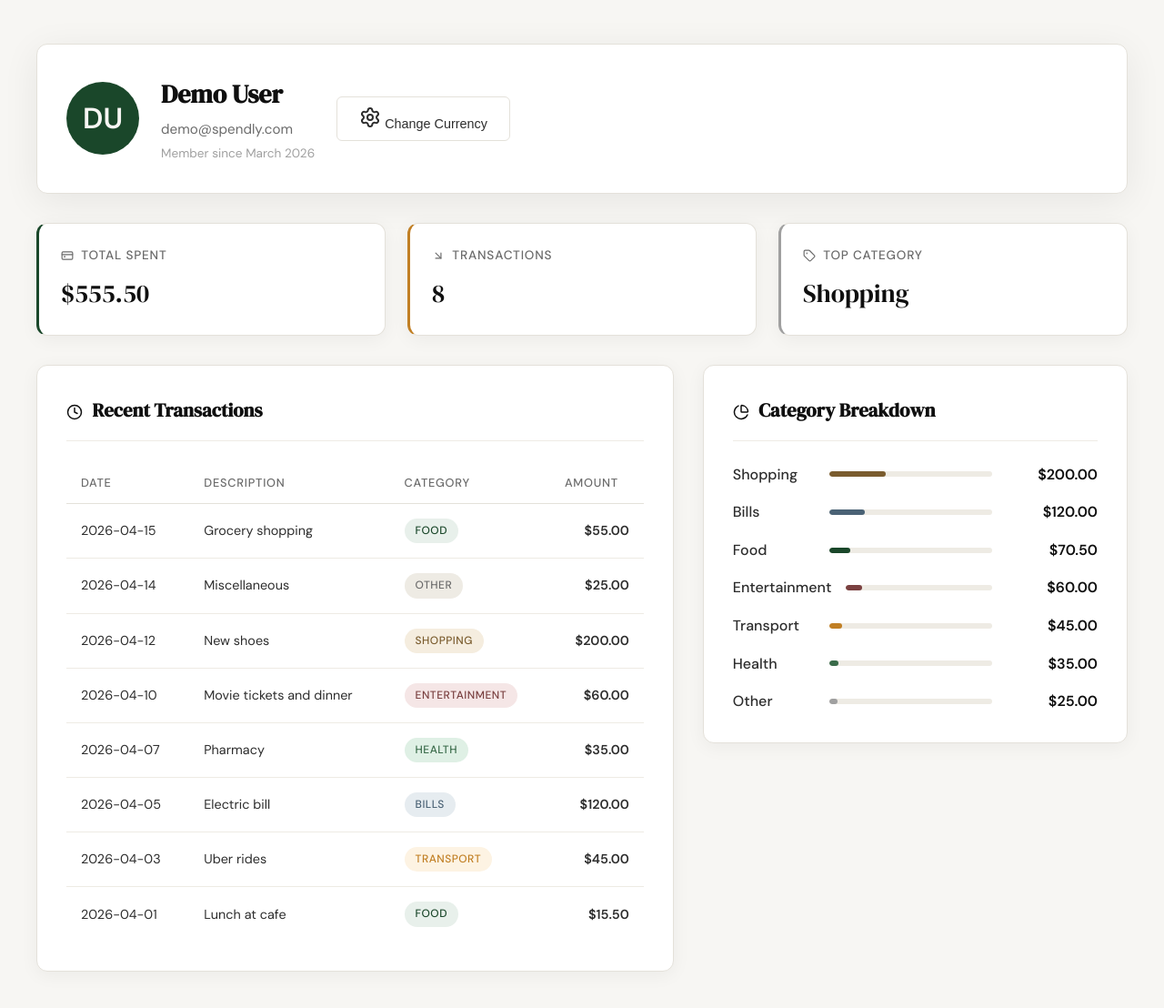
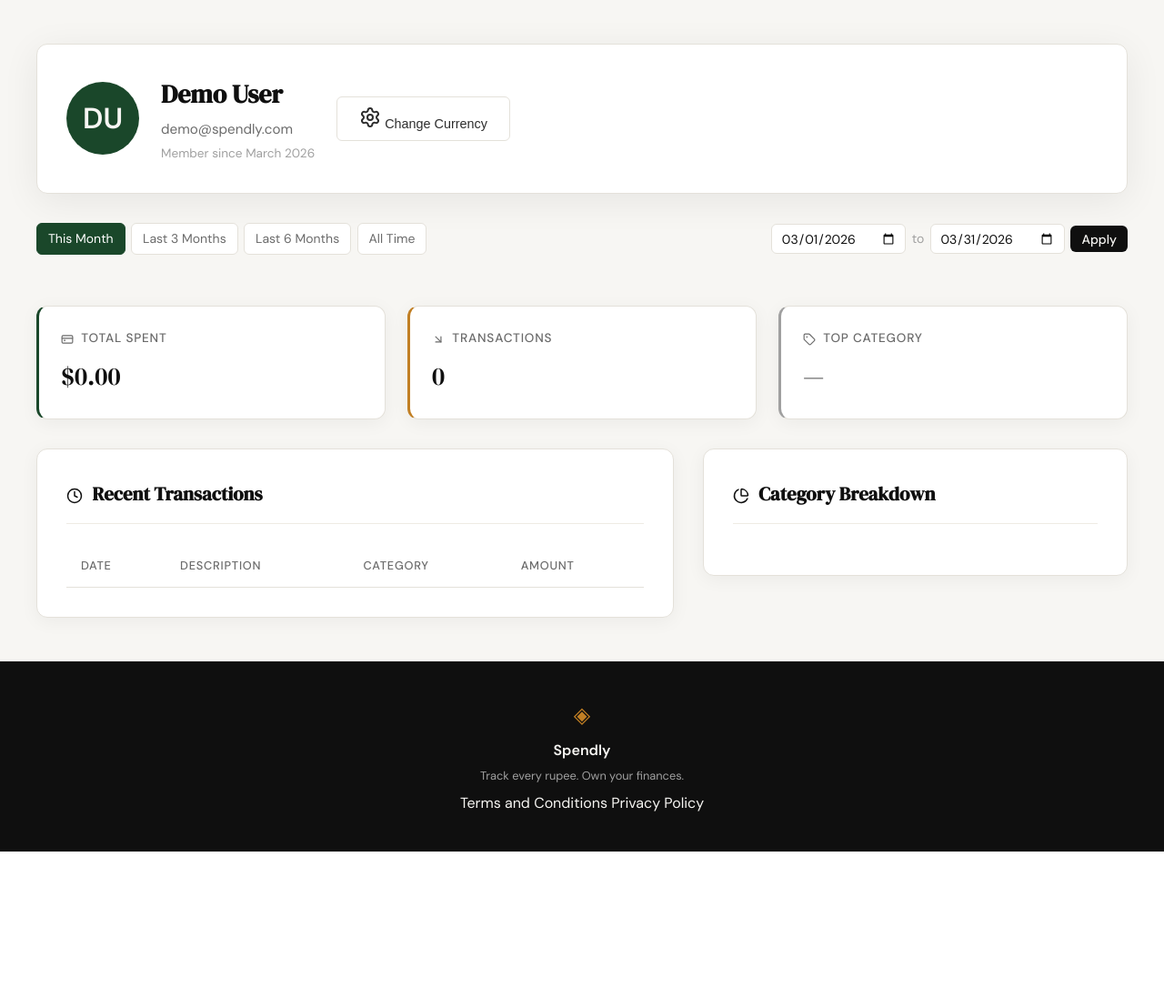
Before and after one commit to Aaslan01/Spendly, a Flask app: page /profile?date_from=2026-03-01&date_to=2026-03-31 in a window 1280 px wide. Shown: the part 61-1169 px from the top of the page at 91% size. After the commit the page ends 997 px from the top, so only its background shows below. Run offline with Flask 3, Linux system fonts and the light colour scheme; the visitor is signed in with stand-in values (Sample User, id 1); data comes from the database, SQL or seed files in the repository; lists and menus that the app fills with data are empty.

Commit message:
Added Date Filter

```diff
--- a/app.py
+++ b/app.py
@@ -6,7 +6,7 @@
 
 from database.db import get_db, init_db, seed_db, create_user, get_user_by_email, get_user_by_id, update_user_currency
 from database.queries import get_summary_stats, get_recent_transactions, get_category_breakdown
-from datetime import datetime
+from datetime import datetime, date as date_type
 from werkzeug.security import check_password_hash
 
 
@@ -190,13 +190,68 @@
     # Get currency symbol
     currency_symbol = get_currency_symbol(user_data["currency"])
 
-    summary = get_summary_stats(session["user_id"])
+    # Parse and validate date filter params
+    def _parse_date(s):
+        try:
+            return datetime.strptime(s, "%Y-%m-%d").date() if s else None
+        except ValueError:
+            return None
 
-    transactions = get_recent_transactions(session["user_id"])
+    d_from = _parse_date(request.args.get("date_from", "").strip())
+    d_to   = _parse_date(request.args.get("date_to",   "").strip())
 
-    categories = get_category_breakdown(session["user_id"])
+    if d_from and d_to and d_from > d_to:
+        flash("Start date must be before end date.", "error")
+        d_from = d_to = None
 
-    return render_template("profile.html", user=user_data, summary=summary, transactions=transactions, categories=categories, currency_symbol=currency_symbol)
+    date_from = d_from.strftime("%Y-%m-%d") if d_from else None
+    date_to   = d_to.strftime("%Y-%m-%d")   if d_to   else None
+
+    # Compute preset date ranges
+    today = date_type.today()
+
+    def _first_of_month_n_months_ago(n):
+        month = today.month - n
+        year  = today.year
+        while month <= 0:
+            month += 12
+            year  -= 1
+        return date_type(year, month, 1)
+
+    presets = {
+        "this_month":    (today.replace(day=1).strftime("%Y-%m-%d"), today.strftime("%Y-%m-%d")),
+        "last_3_months": (_first_of_month_n_months_ago(3).strftime("%Y-%m-%d"), today.strftime("%Y-%m-%d")),
+        "last_6_months": (_first_of_month_n_months_ago(6).strftime("%Y-%m-%d"), today.strftime("%Y-%m-%d")),
+    }
+
+    # Determine which preset is active
+    if date_from is None and date_to is None:
+        active_preset = "all_time"
+    elif (date_from, date_to) == presets["this_month"]:
+        active_preset = "this_month"
+    elif (date_from, date_to) == presets["last_3_months"]:
+        active_preset = "last_3_months"
+    elif (date_from, date_to) == presets["last_6_months"]:
+        active_preset = "last_6_months"
+    else:
+        active_preset = None
+
+    summary      = get_summary_stats(session["user_id"], date_from=date_from, date_to=date_to)
+    transactions = get_recent_transactions(session["user_id"], date_from=date_from, date_to=date_to)
+    categories   = get_category_breakdown(session["user_id"], date_from=date_from, date_to=date_to)
+
+    return render_template(
+        "profile.html",
+        user=user_data,
+        summary=summary,
+        transactions=transactions,
+        categories=categories,
+        currency_symbol=currency_symbol,
+        date_from=date_from,
+        date_to=date_to,
+        active_preset=active_preset,
+        presets=presets,
+    )
 
 
 @app.route("/profile/settings", methods=["POST"])
--- a/database/queries.py
+++ b/database/queries.py
@@ -1,7 +1,7 @@
 from database.db import get_db
 
 
-def get_category_breakdown(user_id: int) -> list[dict]:
+def get_category_breakdown(user_id: int, date_from: str | None = None, date_to: str | None = None) -> list[dict]:
     """
     Fetches category breakdown for a given user.
 
@@ -18,16 +18,23 @@
     conn = get_db()
     cursor = conn.cursor()
 
+    conditions = ["user_id = ?"]
+    params: list = [user_id]
+    if date_from and date_to:
+        conditions.append("date BETWEEN ? AND ?")
+        params.extend([date_from, date_to])
+    where = " AND ".join(conditions)
+
     # Get category totals grouped and ordered by amount DESC
     cursor.execute(
-        """
+        f"""
         SELECT category, SUM(amount) as total
         FROM expenses
-        WHERE user_id = ?
+        WHERE {where}
         GROUP BY category
         ORDER BY total DESC
         """,
-        (user_id,)
+        params
     )
 
     rows = cursor.fetchall()
@@ -59,7 +66,7 @@
     return result
 
 
-def get_recent_transactions(user_id: int, limit: int = 10) -> list[dict]:
+def get_recent_transactions(user_id: int, limit: int = 10, date_from: str | None = None, date_to: str | None = None) -> list[dict]:
     """
     Fetches recent transactions for a given user.
 
@@ -74,15 +81,23 @@
     conn = get_db()
     cursor = conn.cursor()
 
+    conditions = ["user_id = ?"]
+    params: list = [user_id]
+    if date_from and date_to:
+        conditions.append("date BETWEEN ? AND ?")
+        params.extend([date_from, date_to])
+    where = " AND ".join(conditions)
+    params.append(limit)
+
     cursor.execute(
-        """
+        f"""
         SELECT date, description, category, amount
         FROM expenses
-        WHERE user_id = ?
+        WHERE {where}
         ORDER BY date DESC
         LIMIT ?
         """,
-        (user_id, limit)
+        params
     )
 
     rows = cursor.fetchall()
@@ -100,7 +115,7 @@
     return transactions
 
 
-def get_summary_stats(user_id: int) -> dict:
+def get_summary_stats(user_id: int, date_from: str | None = None, date_to: str | None = None) -> dict:
     """
     Fetches summary statistics for a given user's expenses.
 
@@ -118,15 +133,22 @@
     conn = get_db()
     cursor = conn.cursor()
 
+    conditions = ["user_id = ?"]
+    params: list = [user_id]
+    if date_from and date_to:
+        conditions.append("date BETWEEN ? AND ?")
+        params.extend([date_from, date_to])
+    where = " AND ".join(conditions)
+
     # Get total spent and transaction count
     cursor.execute(
-        """
+        f"""
         SELECT COALESCE(SUM(amount), 0) AS total_spent,
                COUNT(*) AS transaction_count
         FROM expenses
-        WHERE user_id = ?
+        WHERE {where}
         """,
-        (user_id,)
+        params
     )
 
     row = cursor.fetchone()
@@ -144,15 +166,15 @@
 
     # Get top category by total spending
     cursor.execute(
-        """
+        f"""
         SELECT category, SUM(amount) AS category_total
         FROM expenses
-        WHERE user_id = ?
+        WHERE {where}
         GROUP BY category
         ORDER BY category_total DESC
         LIMIT 1
         """,
-        (user_id,)
+        params
     )
 
     top_row = cursor.fetchone()
--- a/static/css/style.css
+++ b/static/css/style.css
@@ -1139,3 +1139,83 @@
         justify-content: center;
     }
 }
+
+/* ------------------------------------------------------------------ */
+/* Date Filter Bar                                                      */
+/* ------------------------------------------------------------------ */
+
+.filter-bar {
+    display: flex;
+    flex-wrap: wrap;
+    align-items: center;
+    gap: 0.5rem;
+    margin-bottom: 1.5rem;
+}
+
+.filter-presets {
+    display: flex;
+    flex-wrap: wrap;
+    gap: 0.4rem;
+}
+
+.filter-btn {
+    padding: 0.35rem 0.75rem;
+    border: 1px solid var(--border);
+    border-radius: var(--radius-sm);
+    color: var(--ink-muted);
+    text-decoration: none;
+    font-size: 0.875rem;
+    background: var(--paper-card);
+    transition: background 0.15s, color 0.15s, border-color 0.15s;
+}
+
+.filter-btn:hover {
+    background: var(--paper-warm);
+    color: var(--ink);
+    border-color: var(--border);
+}
+
+.filter-btn.active {
+    background: var(--accent);
+    color: #ffffff;
+    border-color: var(--accent);
+}
+
+.filter-custom {
+    display: flex;
+    align-items: center;
+    gap: 0.4rem;
+    margin-left: auto;
+}
+
+.filter-custom input[type="date"] {
+    padding: 0.35rem 0.6rem;
+    border: 1px solid var(--border);
+    border-radius: var(--radius-sm);
+    font-size: 0.875rem;
+    font-family: var(--font-body);
+    background: var(--paper-card);
+    color: var(--ink);
+}
+
+.filter-sep {
+    color: var(--ink-faint);
+    font-size: 0.875rem;
+}
+
+.btn-sm {
+    padding: 0.35rem 0.75rem;
+    font-size: 0.875rem;
+}
+
+@media (max-width: 640px) {
+    .filter-bar {
+        flex-direction: column;
+        align-items: flex-start;
+    }
+
+    .filter-custom {
+        margin-left: 0;
+        flex-wrap: wrap;
+    }
+}
--- a/templates/profile.html
+++ b/templates/profile.html
@@ -79,6 +79,26 @@
             </div>
         </div>
 
+        <!-- Date Filter Bar -->
+        <div class="filter-bar">
+            <div class="filter-presets">
+                <a href="{{ url_for('profile', date_from=presets.this_month[0], date_to=presets.this_month[1]) }}"
+                   class="filter-btn{% if active_preset == 'this_month' %} active{% endif %}">This Month</a>
+                <a href="{{ url_for('profile', date_from=presets.last_3_months[0], date_to=presets.last_3_months[1]) }}"
+                   class="filter-btn{% if active_preset == 'last_3_months' %} active{% endif %}">Last 3 Months</a>
+                <a href="{{ url_for('profile', date_from=presets.last_6_months[0], date_to=presets.last_6_months[1]) }}"
+                   class="filter-btn{% if active_preset == 'last_6_months' %} active{% endif %}">Last 6 Months</a>
+                <a href="{{ url_for('profile') }}"
+                   class="filter-btn{% if active_preset == 'all_time' %} active{% endif %}">All Time</a>
+            </div>
+            <form method="GET" action="{{ url_for('profile') }}" class="filter-custom">
+                <input type="date" name="date_from" value="{{ date_from or '' }}">
+                <span class="filter-sep">to</span>
+                <input type="date" name="date_to" value="{{ date_to or '' }}">
+                <button type="submit" class="btn-primary btn-sm">Apply</button>
+            </form>
+        </div>
+
         <!-- Summary Stats -->
         <div class="stats-row">
             <div class="stat-card">
```
